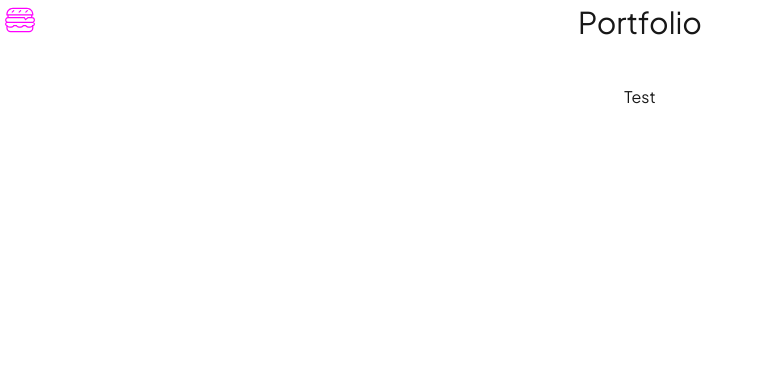
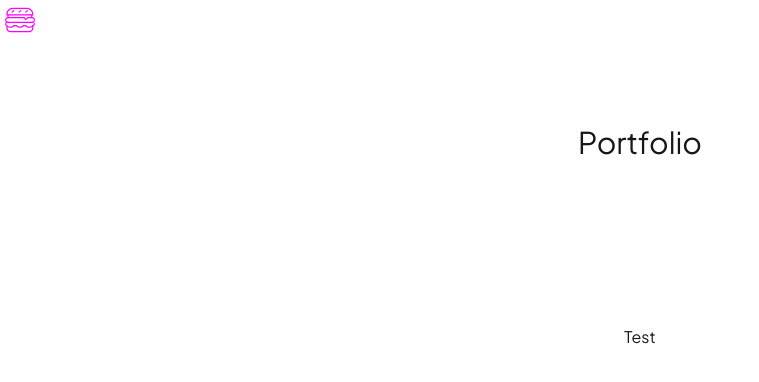
Before and after one commit to daniellanorris/portfolio-2.0, a Next.js app in the folder portfolio-2.0/: page /portfolio in a window 1280 px wide. Shown: the top 382 px of the page, without its empty margins (0-759 px from the left). Built offline with nearby package versions, Linux system fonts and the light colour scheme.

Commit message:
adding styling to header

```diff
--- a/portfolio-2.0/src/app/page.js
+++ b/portfolio-2.0/src/app/page.js
@@ -1,9 +1,11 @@
 import React from "react";
+import styles from "./page.module.css";
+
 
 export default function Home() {
   return (
     <>
-      <div>
+        <div className={`${styles.page} p-30 m-auto`}>
         <h1> Home </h1>
       </div>
     </>
--- a/portfolio-2.0/src/app/portfolio/page.jsx
+++ b/portfolio-2.0/src/app/portfolio/page.jsx
@@ -4,9 +4,9 @@ import styles from "../page.module.css";
 export default function Portfolio() {
   return (
     <>
-      <div className={styles.page}>
+      <div className={`${styles.page} p-30 m-auto`}>
+      <h1> Portfolio </h1>
         <main className={styles.main}></main>
-        <h1> Portfolio </h1>
       </div>
     </>
   );
```
